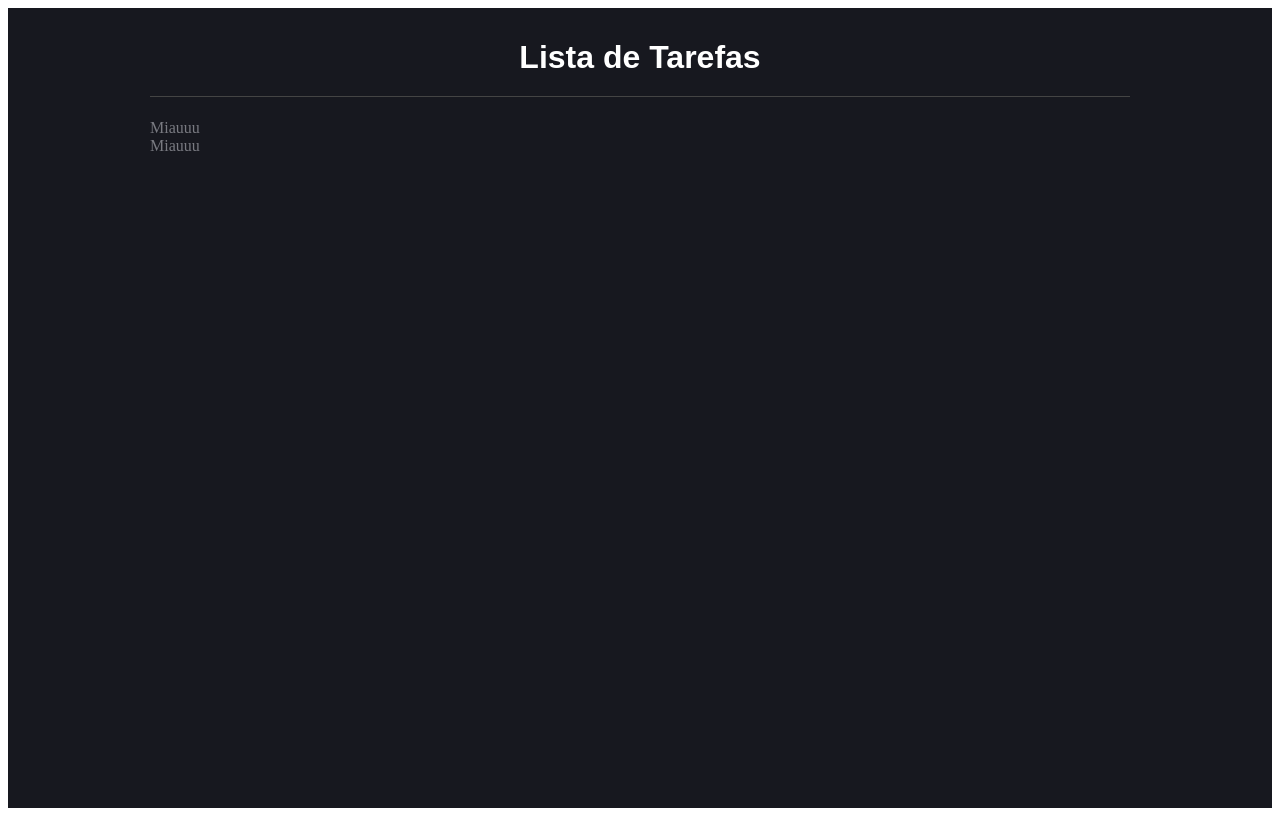
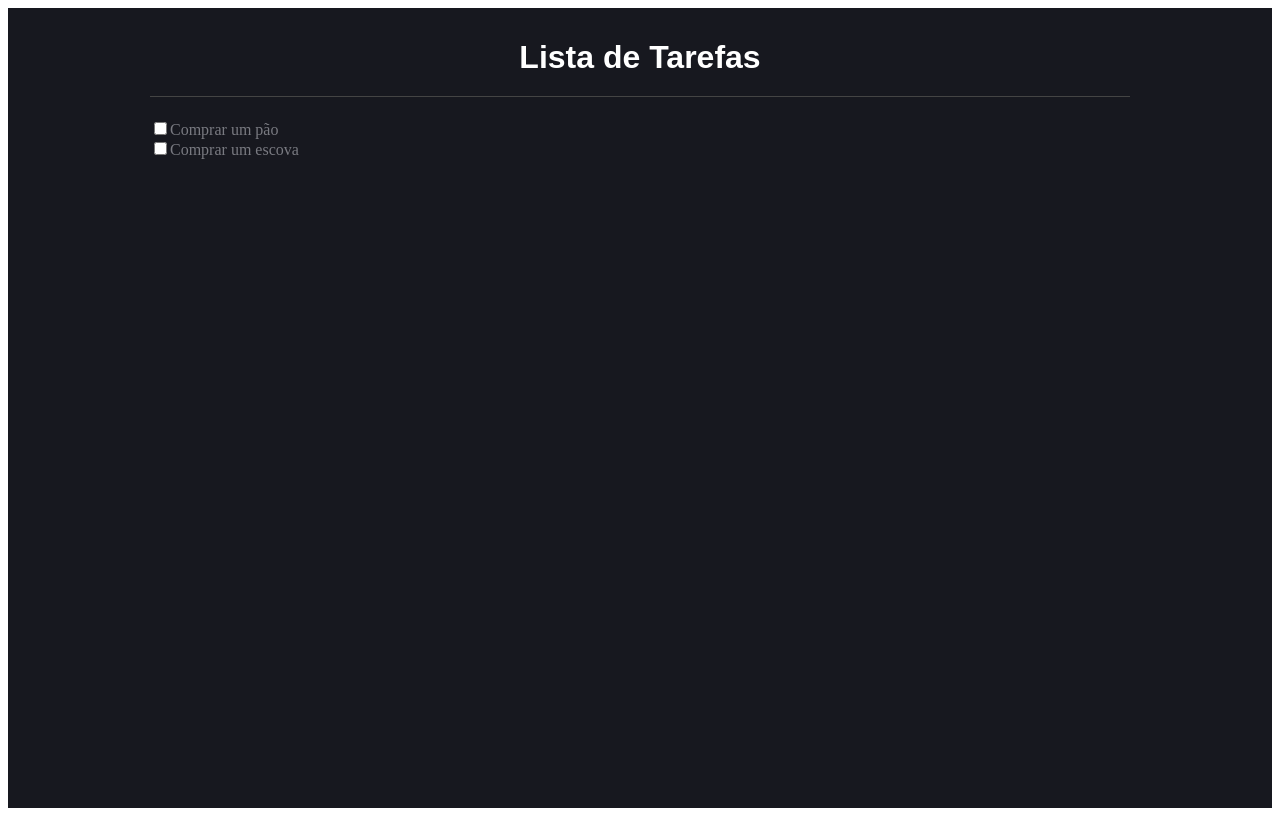
Before and after one commit to higucavalcanti/Simple_ToDo_TS, a React (Create React App) app in the folder todo/: page / in a window 1280 px wide. Built offline with nearby package versions, Linux system fonts and the light colour scheme.

Commit message:
implementando o Type e Props necessarios

```diff
--- a/todo/src/components/ListItem/index.tsx
+++ b/todo/src/components/ListItem/index.tsx
@@ -1,9 +1,15 @@
 import * as C from './styles';
+import { Item } from '../../types/Item';
 
-export const ListItem = () => {
+type Props = {
+    item: Item;
+};
+
+export const ListItem = ({item}: Props) => {
     return (
         <C.Container>
-            Miauuu
+          <input type="checkbox" />
+          <label>{item.name}</label>
         </C.Container>
     );
 }
```
